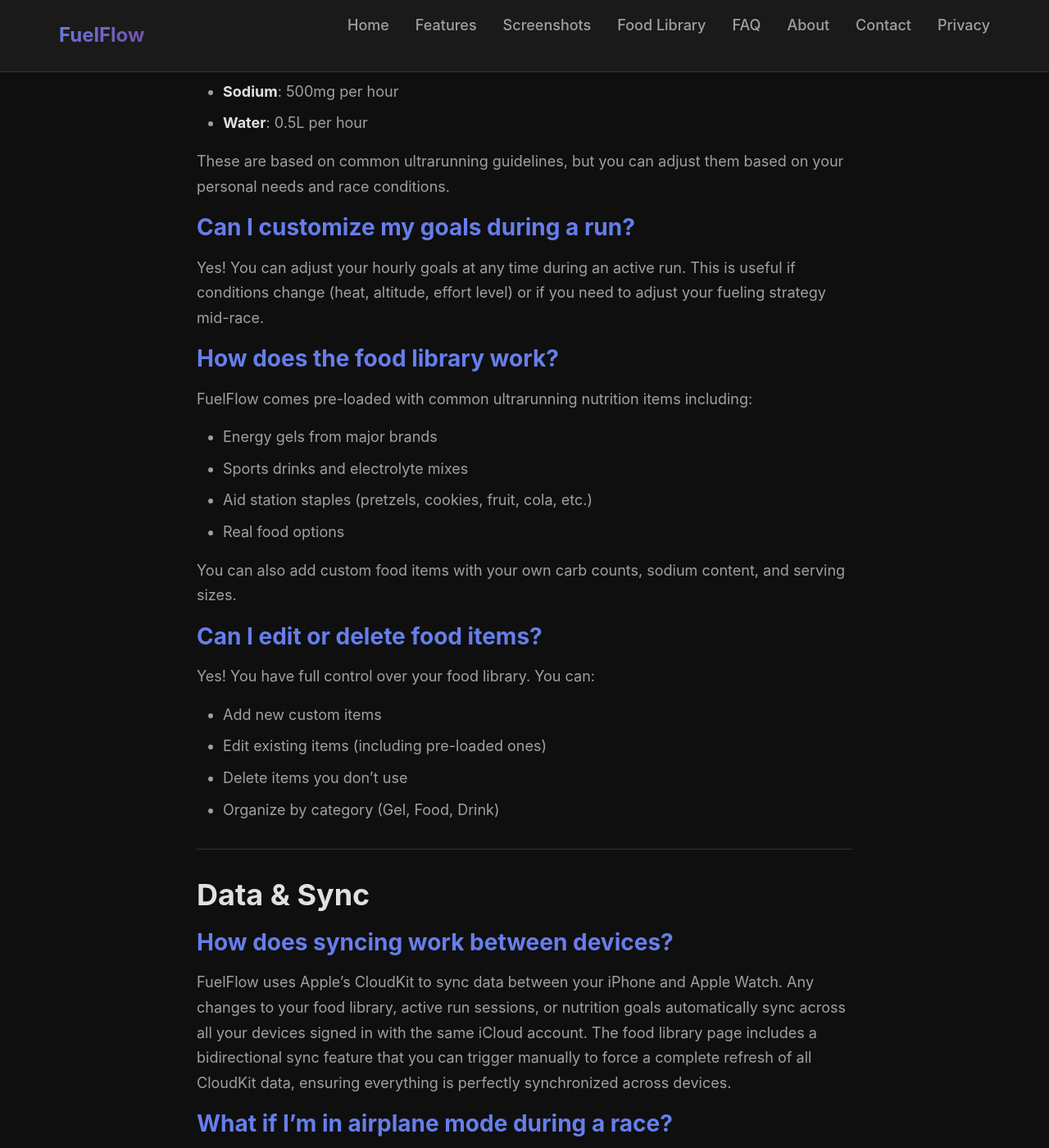
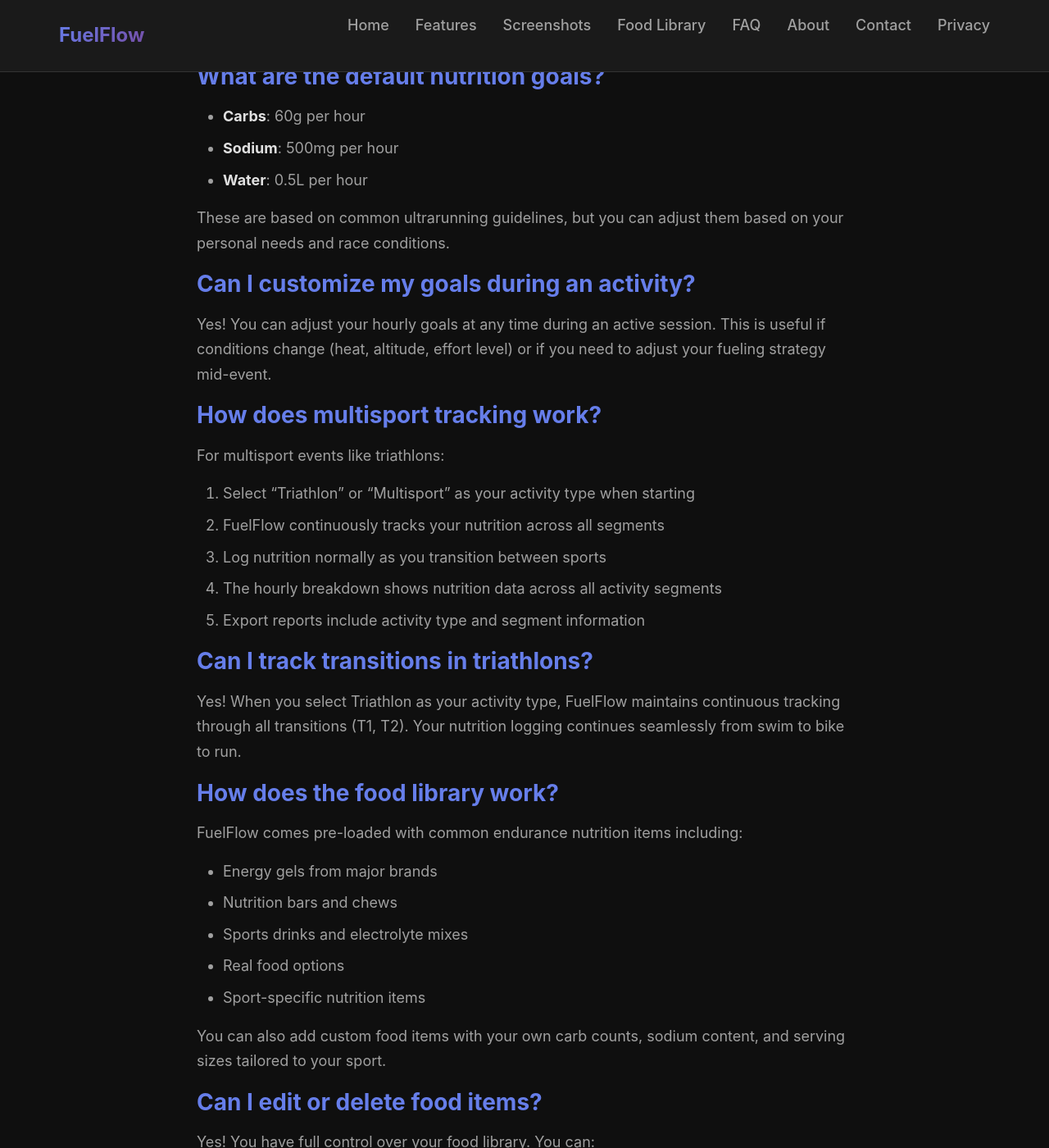
Before and after one commit to virtualserverguy/NutriTracker-pages, a Jekyll site: the page built from pub/faq.md, in a window 1280 px wide and 1400 px high, scrolled down 1832 px. Shown: the whole window at 82% size. Built offline with Jekyll 4.4.1, drawn with Linux system fonts in a browser that asks for light colours; some of the changed text lies outside the part shown.

Commit message:
multi-sport

```diff
--- a/pub/_config.yml
+++ b/pub/_config.yml
@@ -1,7 +1,7 @@
 # Site settings
 title: FuelFlow
 email: info@fuelflow.run
-description: "Real-time nutrition tracking for ultramarathon runners. Track carbs, sodium, and water intake on your Apple Watch during training and race day."
+description: "Real-time nutrition tracking for endurance athletes. Track carbs, sodium, and water intake on your Apple Watch during running, cycling, triathlon, and other endurance sports."
 baseurl: ""
 url: "https://fuelflow.run"
 
--- a/pub/faq.md
+++ b/pub/faq.md
@@ -13,12 +13,12 @@ Find answers to common questions about FuelFlow.
 ## Getting Started
 
 ### What is FuelFlow?
-FuelFlow is a nutrition tracking app designed specifically for ultramarathon runners. It helps you monitor carbohydrate, sodium, and water intake in real-time during training runs and races, with seamless integration between iPhone and Apple Watch.
+FuelFlow is a nutrition tracking app designed for endurance athletes. It helps you monitor carbohydrate, sodium, and water intake in real-time during training and competition across multiple sports including running, cycling, triathlon, and other endurance activities, with seamless integration between iPhone and Apple Watch.
 
 ### What devices do I need?
 FuelFlow works on:
-- iPhone running iOS 15.0 or later
-- Apple Watch running watchOS 8.0 or later
+- iPhone running iOS 18.6 or later
+- Apple Watch running watchOS 26.0 or later
 - iCloud account for syncing between devices
 
 You can use FuelFlow on iPhone only, but the Apple Watch companion app provides the best experience for logging nutrition while running.
@@ -33,11 +33,12 @@ No! FuelFlow works completely offline. Your data will automatically sync to iClo
 
 ## Using FuelFlow
 
-### How do I start a run?
+### How do I start an activity?
 1. Open FuelFlow on your iPhone or Apple Watch
-2. Tap "Start Run"
-3. Set your hourly goals for carbs, sodium, and water (or use defaults)
-4. Begin logging your nutrition as you consume it
+2. Tap "Start Activity"
+3. Select your activity type (Running, Cycling, Triathlon, or Multisport)
+4. Set your hourly goals for carbs, sodium, and water (or use defaults)
+5. Begin logging your nutrition as you consume it
 
 ### How do I log food during a run?
 **On Apple Watch:**
@@ -57,17 +58,29 @@ No! FuelFlow works completely offline. Your data will automatically sync to iClo
 
 These are based on common ultrarunning guidelines, but you can adjust them based on your personal needs and race conditions.
 
-### Can I customize my goals during a run?
-Yes! You can adjust your hourly goals at any time during an active run. This is useful if conditions change (heat, altitude, effort level) or if you need to adjust your fueling strategy mid-race.
+### Can I customize my goals during an activity?
+Yes! You can adjust your hourly goals at any time during an active session. This is useful if conditions change (heat, altitude, effort level) or if you need to adjust your fueling strategy mid-event.
+
+### How does multisport tracking work?
+For multisport events like triathlons:
+1. Select "Triathlon" or "Multisport" as your activity type when starting
+2. FuelFlow continuously tracks your nutrition across all segments
+3. Log nutrition normally as you transition between sports
+4. The hourly breakdown shows nutrition data across all activity segments
+5. Export reports include activity type and segment information
+
+### Can I track transitions in triathlons?
+Yes! When you select Triathlon as your activity type, FuelFlow maintains continuous tracking through all transitions (T1, T2). Your nutrition logging continues seamlessly from swim to bike to run.
 
 ### How does the food library work?
-FuelFlow comes pre-loaded with common ultrarunning nutrition items including:
+FuelFlow comes pre-loaded with common endurance nutrition items including:
 - Energy gels from major brands
+- Nutrition bars and chews
 - Sports drinks and electrolyte mixes
-- Aid station staples (pretzels, cookies, fruit, cola, etc.)
 - Real food options
+- Sport-specific nutrition items
 
-You can also add custom food items with your own carb counts, sodium content, and serving sizes.
+You can also add custom food items with your own carb counts, sodium content, and serving sizes tailored to your sport.
 
 ### Can I edit or delete food items?
 Yes! You have full control over your food library. You can:
@@ -97,43 +110,45 @@ Yes. You can delete individual food items, run sessions, or all your data direct
 
 ---
 
-## During Your Run
+## During Your Activity
 
 ### What if I forget to log something?
-After your run, you can review your consumption log with timestamps. While you can't edit past entries in the current version, you can make notes for your analysis.
+After your activity, you can review your consumption log with timestamps. While you can't edit past entries in the current version, you can make notes for your analysis.
 
 ### How accurate is the hourly breakdown?
 Very accurate! FuelFlow tracks consumption down to the second and calculates rates based on actual elapsed time, not just rounded hours. This means if you're 30 minutes into hour 2, it calculates your rate based on 1.5 hours, not 2 hours.
 
 ### Can I see my progress in real-time?
-Yes! Both the iPhone and Apple Watch show live progress bars for carbs, sodium, and water, displaying your current consumption versus your hourly goals.
+Yes! Both the iPhone and Apple Watch show live progress bars for carbs, sodium, and water, displaying your current consumption versus your hourly goals. This works across all activity types.
 
-### What if I bonk and forget to end my run?
-No worries! You can end a run at any time, even hours or days later. The app tracks the actual time you started, so your hourly calculations will still be accurate.
+### What if I forget to end my activity?
+No worries! You can end an activity at any time, even hours or days later. The app tracks the actual time you started, so your hourly calculations will still be accurate.
 
 ---
 
-## After Your Run
+## After Your Activity
 
-### How do I export my run data?
-1. Go to the "Export" or "Past Runs" section
-2. Select the run you want to export
+### How do I export my activity data?
+1. Go to the "Export" or "Past Activities" section
+2. Select the activity you want to export
 3. Tap "Export Report"
 4. Share via Messages, Mail, AirDrop, or save to Files
 
 ### What's included in the export?
 The exported report includes:
-- Run duration and date
+- Activity type and duration
+- Date and time
 - Total consumption (carbs, sodium, water)
 - Overall average rates per hour
 - Detailed hourly breakdown
+- Segment data for multisport events
 - Complete consumption log with timestamps
 
-### Can I compare multiple runs?
-The app displays your past runs in a list. While there's no built-in comparison feature yet, you can export multiple runs and analyze them side by side.
+### Can I compare multiple activities?
+The app displays your past activities in a list, organized by activity type. While there's no built-in comparison feature yet, you can export multiple activities and analyze them side by side.
 
-### How long is run data stored?
-Your run data is stored indefinitely in your iCloud account until you choose to delete it.
+### How long is activity data stored?
+Your activity data is stored indefinitely in your iCloud account until you choose to delete it.
 
 ---
 
@@ -169,28 +184,32 @@ To conserve battery during long runs:
 
 ---
 
-## Race Day Tips
+## Event Day Tips
 
-### Should I test FuelFlow before race day?
-Absolutely! Use FuelFlow during your training runs to:
+### Should I test FuelFlow before event day?
+Absolutely! Use FuelFlow during your training sessions to:
 - Get comfortable with the interface
 - Build your food library with your preferred nutrition
-- Dial in your hourly goals
-- Practice logging while running
+- Dial in your hourly goals for different activity types
+- Practice logging while in motion
+- Test multisport transitions if doing triathlons
 
-### What's the best way to use FuelFlow during a 100-miler?
+### What's the best way to use FuelFlow during long endurance events?
 1. **Pre-load your food library** with everything you plan to consume
-2. **Set conservative goals** - it's better to over-fuel than under-fuel
-3. **Use the Apple Watch** for quick logging without stopping
-4. **Check your hourly breakdown** at aid stations to adjust strategy
-5. **Don't stress over perfect logging** - it's a tool to help, not add pressure
+2. **Select the correct activity type** at the start (Running, Cycling, Triathlon, etc.)
+3. **Set conservative goals** - it's better to over-fuel than under-fuel
+4. **Use the Apple Watch** for quick logging without stopping
+5. **Check your hourly breakdown** at aid stations or rest stops to adjust strategy
+6. **For triathlons**, continue logging through transitions
+7. **Don't stress over perfect logging** - it's a tool to help, not add pressure
 
-### Can my crew or pacer help with logging?
-While the app is designed for solo use, your crew can help by:
+### Can my crew, pacer, or support team help with logging?
+While the app is designed for solo use, your support team can help by:
 - Reminding you to log nutrition
-- Checking your progress at aid stations
+- Checking your progress at aid stations or feed zones
 - Helping you adjust goals based on how you're feeling
 - Reviewing hourly data to identify fueling issues
+- For triathlons, tracking nutrition in transition areas
 
 ---
 
@@ -203,7 +222,7 @@ We love hearing from users! Email your suggestions to [info@fuelflow.run](mailto
 While we can't add every food item to the default library, you can easily add custom items yourself. If you think a food should be in the default library, let us know at [info@fuelflow.run](mailto:info@fuelflow.run).
 
 ### Will you add training plans or workout tracking?
-FuelFlow is laser-focused on nutrition tracking during runs. We intentionally don't include workout tracking, training plans, or other features to keep the app simple and fast. There are excellent apps for those purposes that integrate well with FuelFlow.
+FuelFlow is laser-focused on nutrition tracking during endurance activities. We intentionally don't include workout tracking, training plans, or other features to keep the app simple and fast. There are excellent apps for those purposes (Strava, TrainingPeaks, etc.) that complement FuelFlow's nutrition tracking capabilities.
 
 ---
 
```
Also changed, not shown: pub/about.md (+9 -3 lines), pub/features.md (+24 -9 lines), pub/index.md (+11 -8 lines), pub/screenshots.md (+15 -15 lines).
